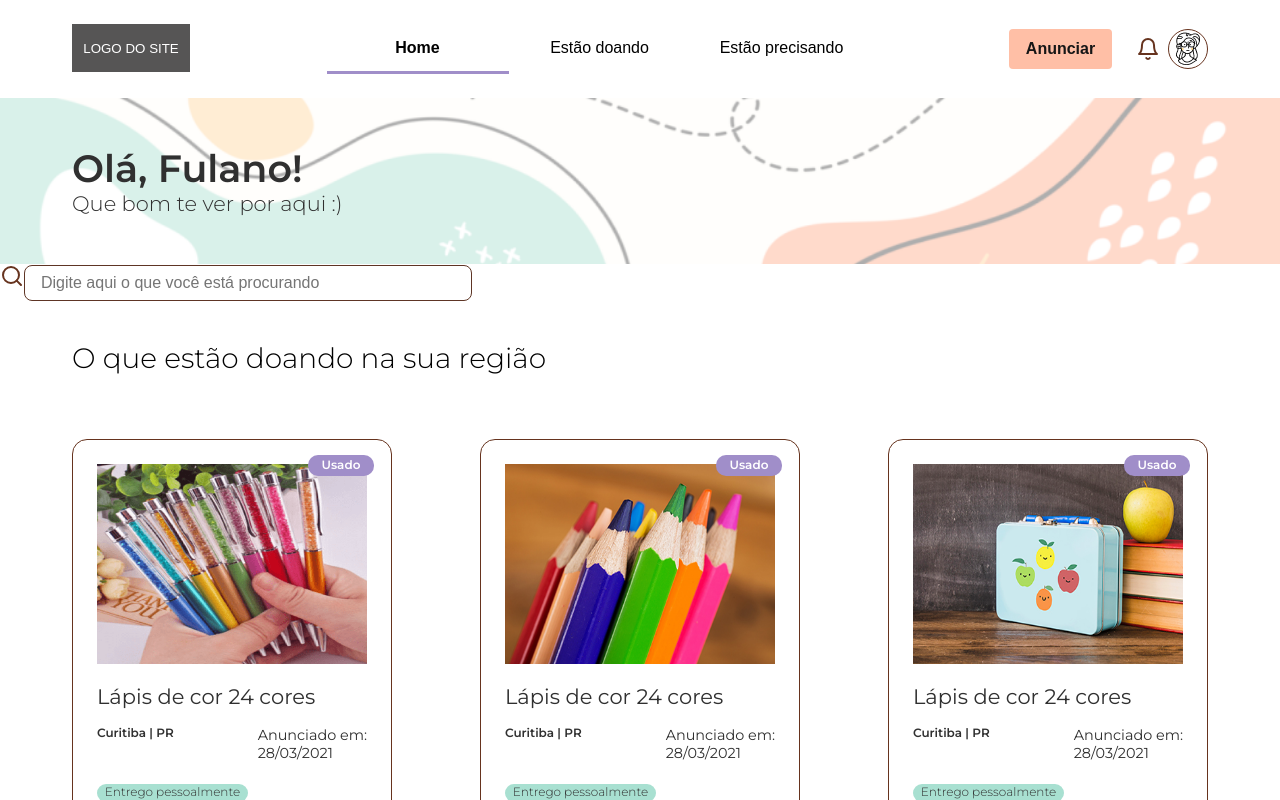
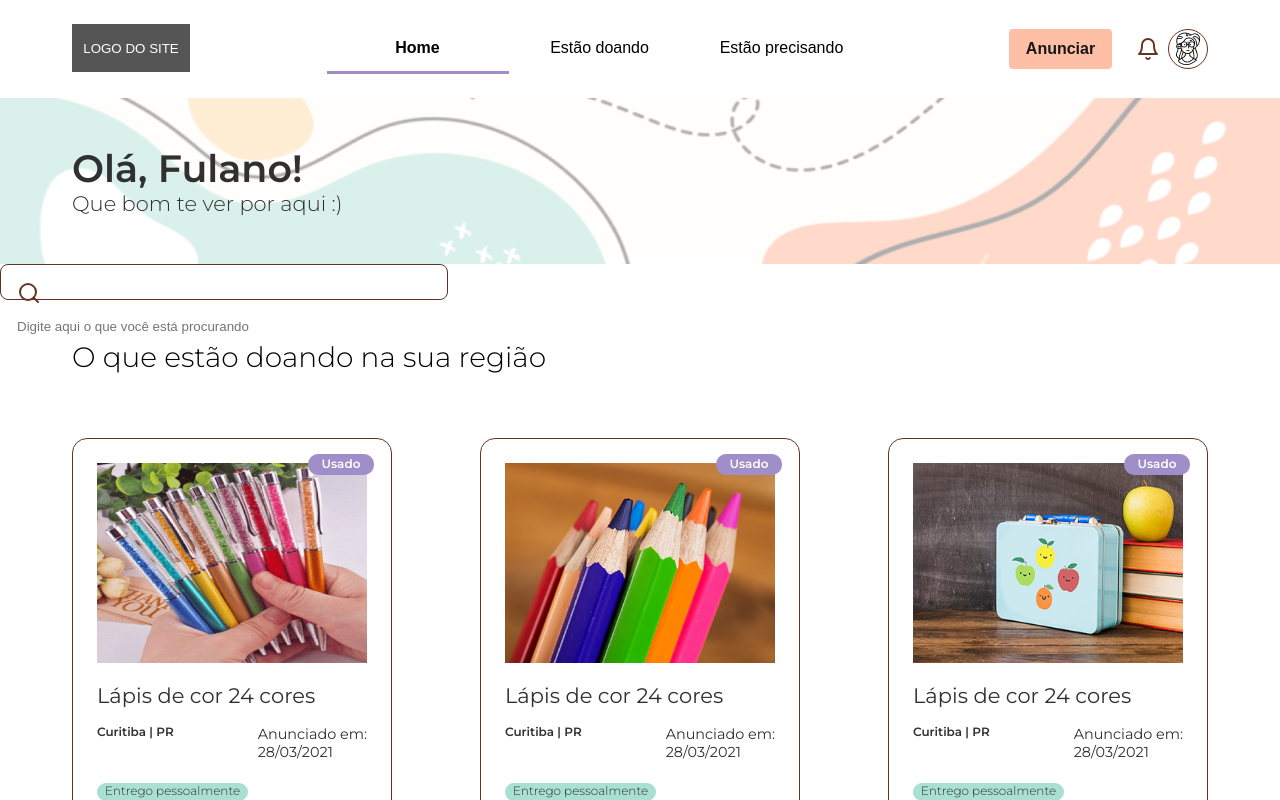
Before and after one commit to FCamara-Squad13/Mobile, a React (Create React App) app: page /teste in a window 1280 px wide. Shown: the top 800 px of the page. Built offline with nearby package versions, Linux system fonts and the light colour scheme.

Commit message:
Change the search's css

```diff
--- a/src/components/SearchBar/style.css
+++ b/src/components/SearchBar/style.css
@@ -1,4 +1,4 @@
-input {
+.input-search {
   width: 448px;
   height: 36px;
   border-radius: 8px;
@@ -10,3 +10,10 @@ input {
   padding: 16px;
   border: 1px solid #5e3525;
 }
+
+input {
+  background: transparent;
+  width: 448px;
+  height: 36px;
+  border: 0px;
+}
```
